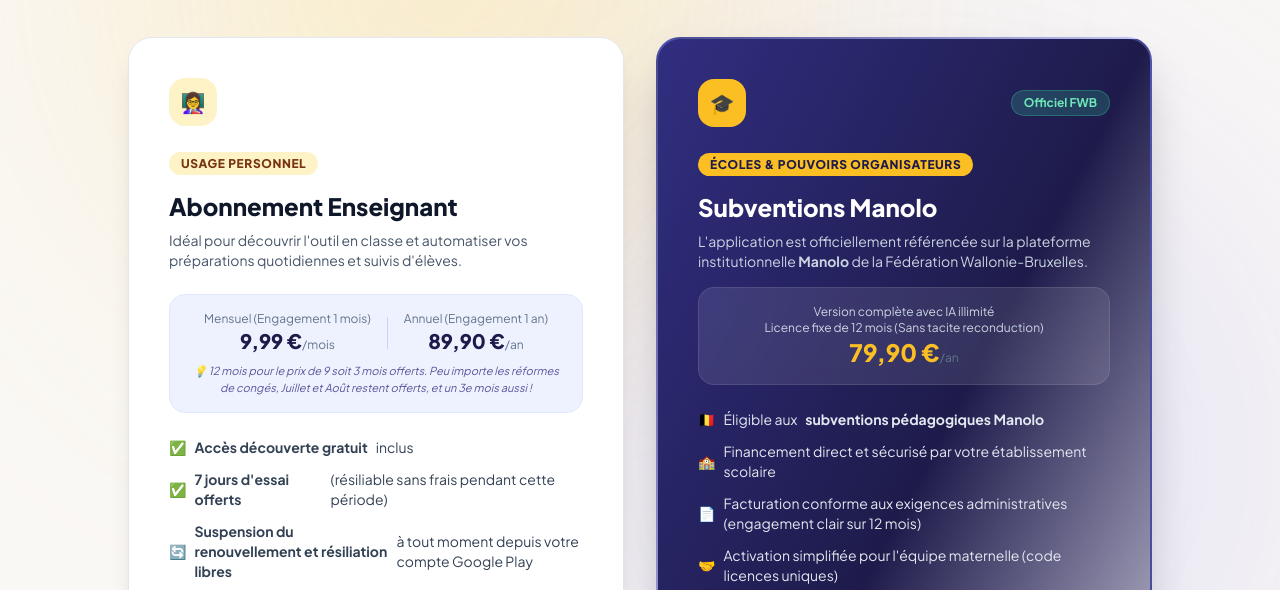
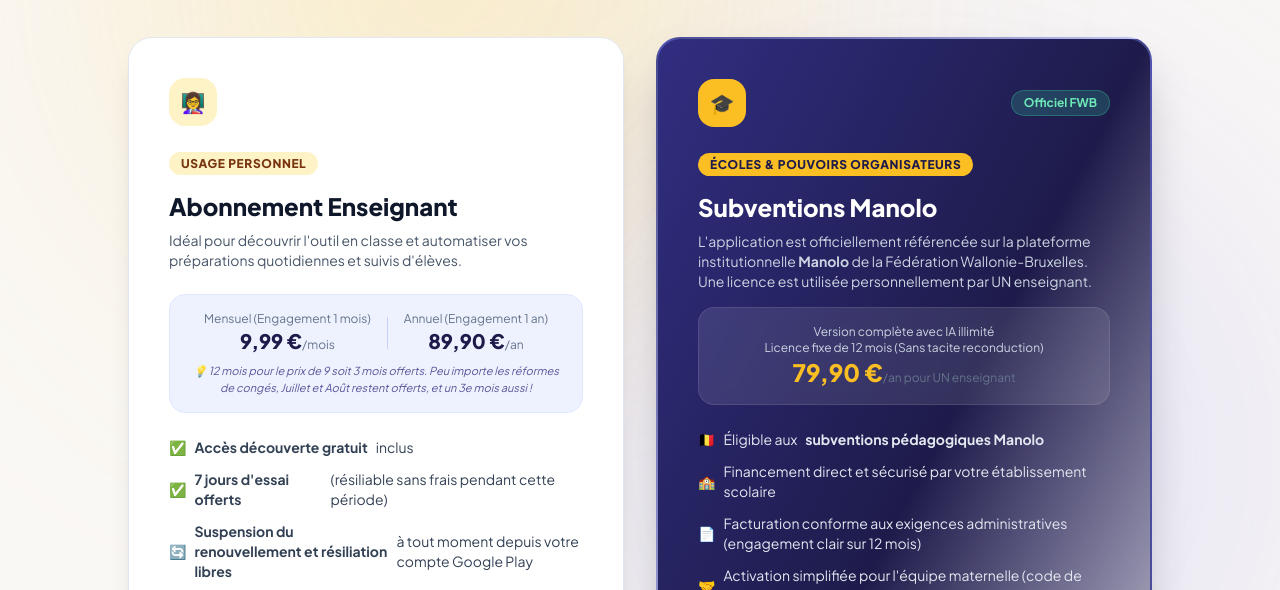
Before and after one commit to jeromelazzarotto/journal-genial-web, a plain HTML site: page tarifs.html in a window 1280 px wide. Shown: the part 351-941 px from the top of the page. Drawn offline with nearby package versions, Linux system fonts and the light colour scheme.

Commit message:
Clarify tarif : manolo price PER teacher

```diff
--- a/tarifs.html
+++ b/tarifs.html
@@ -123,19 +123,20 @@
                 <h3 class="text-2xl font-black text-white mt-4 mb-2">Subventions Manolo</h3>
                 <p class="text-slate-300 text-xs sm:text-sm mb-4 leading-relaxed">
                     L'application est officiellement référencée sur la plateforme institutionnelle <b>Manolo</b> de la Fédération Wallonie-Bruxelles.
+                    <br>Une licence est utilisée personnellement par UN enseignant.
                 </p>
 
                 <!-- PRIX MANOLO -->
                 <div class="bg-white/10 border border-white/10 p-4 rounded-2xl mb-6 text-center backdrop-blur">
                     <span class="text-xs text-slate-300 block">Version complète avec IA illimité<br>Licence fixe de 12 mois (Sans tacite reconduction)</span>
-                    <span class="text-2xl font-black text-amber-400">79,90 €</span><span class="text-xs text-slate-500">/an</span>
+                    <span class="text-2xl font-black text-amber-400">79,90 €</span><span class="text-xs text-slate-500">/an pour UN enseignant</span>
                 </div>
 
                 <ul class="space-y-3 text-slate-200 text-xs sm:text-sm mb-8">
                     <li class="flex items-center gap-2"><span>🇧🇪</span> Éligible aux <b>subventions pédagogiques Manolo</b></li>
                     <li class="flex items-center gap-2"><span>🏫</span> Financement direct et sécurisé par votre établissement scolaire</li>
                     <li class="flex items-center gap-2"><span>📄</span> Facturation conforme aux exigences administratives (engagement clair sur 12 mois)</li>
-                    <li class="flex items-center gap-2"><span>🤝</span> Activation simplifiée pour l'équipe maternelle (code licences uniques)</li>
+                    <li class="flex items-center gap-2"><span>🤝</span> Activation simplifiée pour l'équipe maternelle (code de licence unique, par enseignant)</li>
                 </ul>
             </div>
 
```
